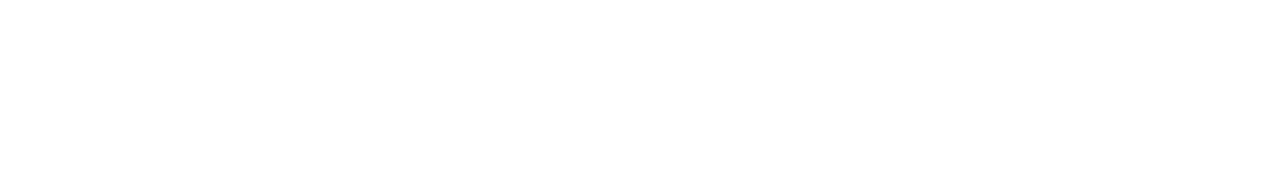
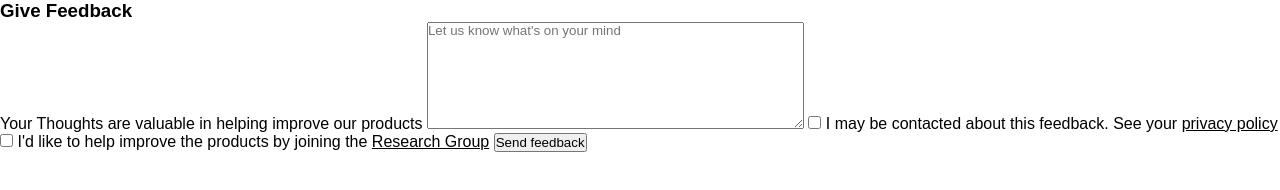
Before and after one commit to wwartick/ICT-give-feedback, a plain HTML site: page index.html in a window 1280 px wide. Drawn offline with Linux system fonts and the light colour scheme.

Commit message:
html skel

```diff
--- a/index.html
+++ b/index.html
@@ -7,6 +7,16 @@
     <title>Give Feedback</title>
 </head>
 <body>
-
+    <div class="main-container">
+        <h3>Give Feedback</h3>
+        <span>Your Thoughts are valuable in helping improve our products</span>
+        <textarea name="textarea" id="textarea" cols="45" rows="7"
+        placeholder="Let us know what's on your mind"></textarea>
+        <input type="checkbox" name="privacy" id="privacy">
+        <label for="privacy"> I may be contacted about this feedback. See your <u>privacy policy</u> </label>
+        <input type="checkbox" name="research" id="research">
+        <label for="research"> I'd like to help improve the products by joining the <u>Research Group</u> </label>
+        <button>Send feedback</button>
+    </div>
 </body>
 </html>
--- a/style.css
+++ b/style.css
@@ -0,0 +1,5 @@
+*{
+    padding: 0;
+    margin: 0;
+    font-family: "Poppins", sans-serif;
+}
```
